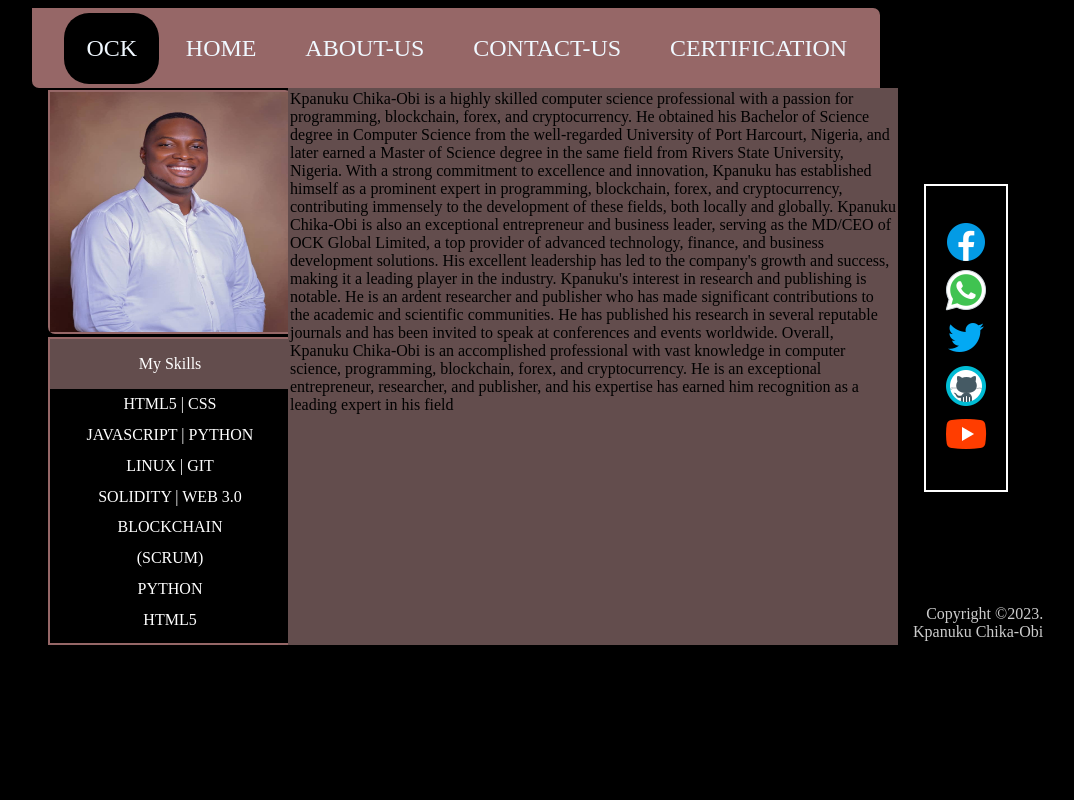
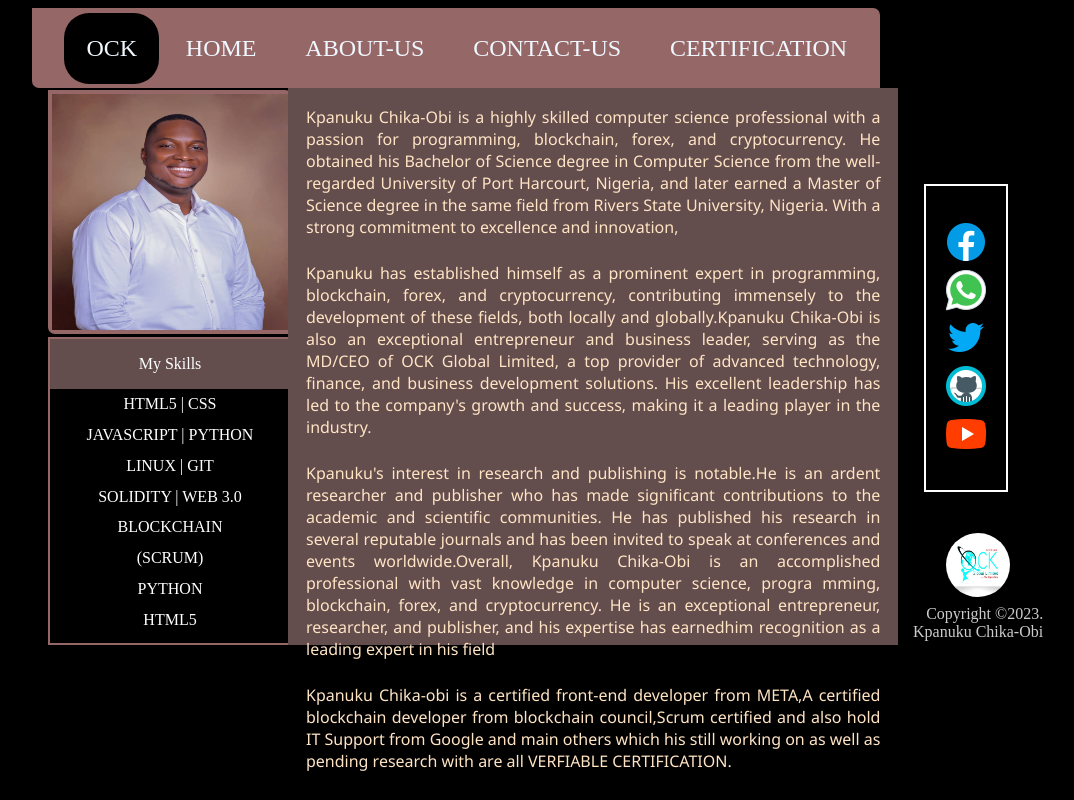
Before and after one commit to chika-obi/Portfolio, a plain HTML site: page about_us.html in a window 1280 px wide. Shown: the whole page, without its empty margins (184-1258 px from the left). Drawn offline with Linux system fonts and the light colour scheme.

Commit message:
For Large Screen

```diff
--- a/about_us.html
+++ b/about_us.html
@@ -21,8 +21,10 @@
     border-radius: 0px 7px 0px 7px;
   }
   .s_img{
-    height: 15rem;
-    width: 15rem;
+    height: 14.8rem;
+     border:2px solid rgb(150, 103, 103);
+    background-color: rgb(150, 103, 103);
+    width: 14.8rem;
   }
   .skills{
     color: white;
@@ -46,11 +48,39 @@
     border:2px solid #634d4d;
     background-color: #634d4d;
     position: relative;
+    text-align: justify;
+    font-size: larger;
+    color: bisque;
+    font-family: 'Segoe UI', Tahoma, Geneva, Verdana, sans-serif;
     top:-34.5rem;
     height: 34.55rem;
     width: 37.9rem;
     left: 29rem;
   }
+  .ock_logo{
+   border: 2px solid white;
+   position: relative;
+  left: 34rem;
+  top:-13rem;
+  width: 9rem;
+  height: 7rem;
+  background-color: yellow;
+  border-radius: 75px;
+}
+.o_logo{
+   border-radius: 75px;
+  top:-31.5rem;
+  position: relative;
+  width: 4rem;
+  height: 4rem;
+  left: 36rem;
+}
+.about_beautify{
+  font-size: 1rem;
+  padding: 0.5rem;
+  margin: 0.5rem;
+
+}
 </style>
 </head>
 <body>
@@ -95,19 +125,43 @@
         <div class="p_skills">PYTHON</div>
         <div class="p_skills">HTML5</div>
     </section>
-    <section class = "about_content">
-      Kpanuku Chika-Obi is a highly skilled computer science professional with a passion for programming, blockchain, forex, and cryptocurrency. He obtained his Bachelor of Science degree in Computer Science from the well-regarded University of Port Harcourt, Nigeria, and later earned a Master of Science degree in the same field from Rivers State University, Nigeria. With a strong commitment to excellence and innovation, Kpanuku has established himself as a prominent expert in programming, blockchain, forex, and cryptocurrency, contributing immensely to the development of these fields, both locally and globally.
-
-Kpanuku Chika-Obi is also an exceptional entrepreneur and business leader, serving as the MD/CEO of OCK Global Limited, a top provider of advanced technology, finance, and business development solutions. His excellent leadership has led to the company's growth and success, making it a leading player in the industry.
-
-Kpanuku's interest in research and publishing is notable. He is an ardent researcher and publisher who has made significant contributions to the academic and scientific communities. He has published his research in several reputable journals and has been invited to speak at conferences and events worldwide.
-
-Overall, Kpanuku Chika-Obi is an accomplished professional with vast knowledge in computer science, programming, blockchain, forex, and cryptocurrency. He is an exceptional entrepreneur, researcher, and publisher, and his expertise has earned him recognition as a leading expert in his field
+    <section class = "about_content ">
+      <div class = "about_beautify">
+Kpanuku Chika-Obi is a highly skilled computer science professional with a passion for
+programming, blockchain, forex, and cryptocurrency. He obtained his Bachelor of Science
+degree in Computer Science from the well-regarded University of Port Harcourt, Nigeria,
+and later earned a Master of Science degree in the same field from Rivers State University,
+Nigeria. With a strong commitment to excellence and innovation,
+      </div>
+       <div class = "about_beautify">
+Kpanuku has established himself as a prominent expert in programming, blockchain, forex,
+and cryptocurrency, contributing immensely to the development of these fields, both locally
+and globally.Kpanuku Chika-Obi is also an exceptional entrepreneur and business leader, serving
+as the MD/CEO of OCK Global Limited, a top provider of advanced technology, finance,
+and business development solutions. His excellent leadership has led to the company's
+growth and success, making it a leading player in the industry.
+       </div>
+        <div class = "about_beautify">
+Kpanuku's interest in research and publishing is notable.He is an ardent researcher and publisher who has made significant
+contributions to the academic and scientific communities. He has published his research in several
+reputable journals and has been invited to speak at conferences and events worldwide.Overall,
+Kpanuku Chika-Obi is an accomplished professional with vast knowledge in computer science, progra
+mming, blockchain, forex, and cryptocurrency. He is an exceptional entrepreneur, researcher,
+and publisher, and his expertise has earnedhim recognition as a leading expert in his field
+        </div>
+        <div class = "about_beautify">
+Kpanuku Chika-obi is a certified front-end developer from META,A certified blockchain developer
+from blockchain council,Scrum certified and also hold IT Support from Google and main others
+which his still working on as well as pending research with are all VERFIABLE CERTIFICATION.
+</div>
     </section>
     <footer>
     <div class = "Copyright about_copyright">
       Copyright &COPY;2023. <br>Kpanuku Chika-Obi
     </div>
+    <div class="ock_logo">
+        <img src="images/ock_logo.jpg" class="o_logo" alt="">
+    </div>
     </footer>
 </body>
 </html>
--- a/css/style.css
+++ b/css/style.css
@@ -94,13 +94,15 @@ img{
         text-align: right;
     }
         .Copyright_1 {
-            color: #634d4d;
-           padding: 0.7rem;
-            top: -26rem;
+            border-radius: 7px;
+            background-color: white;
+            color: black;
+           padding: 1.7rem;
+            top: -29rem;
             position: relative;
             width: 18.5rem;
             height: 1.5rem;
-            left: 15rem;
+            left: 14rem;
             text-align: right;
         }
 .contact_style{
@@ -151,8 +153,6 @@ img{
     border:2px solid #634d4d;
 }
 
-
-
 .contact_sm{
     border: 2px solid rgb(146, 142, 142);
     position: relative;
@@ -183,12 +183,13 @@ img{
 }
 .entry_form{
 border: 2px solid #634d4d;
+border-radius: 7px;
 background-color:rgb(26, 25, 25);
     position: relative;
     top: -24rem;
     left: 37rem;
     width: 30rem;
-    height: 30rem;
+    height: 32rem;
     color: white;
 }
 .arrange{
```
Also changed, not shown: ceredential.html (+14 -5 lines), contact_us.html (+22 -1 lines), index.html (+24 -1 lines).
